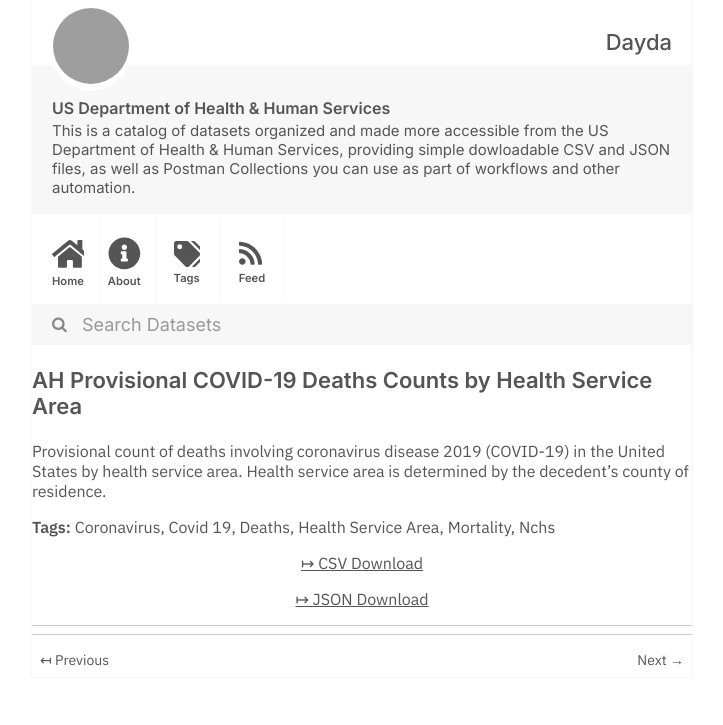
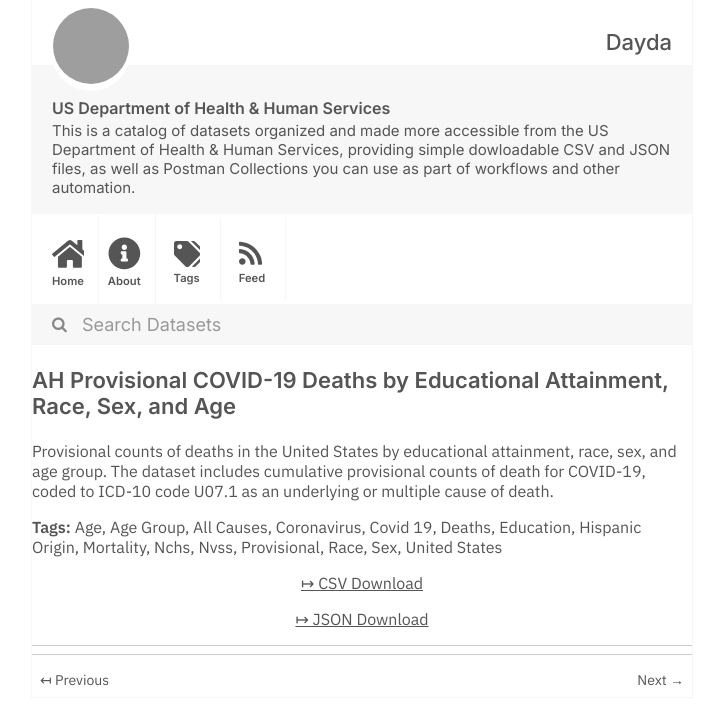
Before and after one commit to dayda-entities/us-department-of-health-and-human-services, a Jekyll site: the page built from _posts/2021-03-16-ah-provisional-covid-19-deaths.md, in a window 1280 px wide, cut to the strip 0-725 px from the top of the page. Shown: the whole strip, without its empty margins (278-1001 px from the left). Built offline with Jekyll 4.4.1, drawn with Linux system fonts in a browser that asks for light colours; grey boxes are pictures that could not be loaded.

```diff
--- a/_posts/2021-03-16-ah-provisional-covid-19-deaths.md
+++ b/_posts/2021-03-16-ah-provisional-covid-19-deaths.md
@@ -1,20 +1,29 @@
 ---
-title: AH Provisional COVID-19 Deaths Counts by Health Service Area
-created: '2021-03-16T18:44:58.181551'
-modified: '2021-03-16T18:44:58.181558'
+title: 'AH Provisional COVID-19 Deaths by Educational Attainment, Race, Sex, and Age'
+created: '2021-03-16T19:38:08.463226'
+modified: '2021-04-21T22:27:39.407385'
 state: active
 type: dataset
 tags:
+  - Age
+  - Age Group
+  - All Causes
   - Coronavirus
   - Covid 19
   - Deaths
-  - Health Service Area
+  - Education
+  - Hispanic Origin
   - Mortality
   - Nchs
+  - Nvss
+  - Provisional
+  - Race
+  - Sex
+  - United States
 groups: []
-csv_url: 'https://data.cdc.gov/api/views/7873-6w4v/rows.csv?accessType=DOWNLOAD'
-json_url: 'https://data.cdc.gov/api/views/7873-6w4v/rows.json?accessType=DOWNLOAD'
+csv_url: 'https://data.cdc.gov/api/views/3ts8-hsrw/rows.csv?accessType=DOWNLOAD'
+json_url: 'https://data.cdc.gov/api/views/3ts8-hsrw/rows.json?accessType=DOWNLOAD'
 layout: post
 
 ---
-Provisional count of deaths involving coronavirus disease 2019 (COVID-19) in the United States by health service area. Health service area is determined by the decedent's county of residence.
+Provisional counts of deaths in the United States by educational attainment, race, sex, and age group. The dataset includes cumulative provisional counts of death for COVID-19, coded to ICD-10 code U07.1 as an underlying or multiple cause of death.
```
